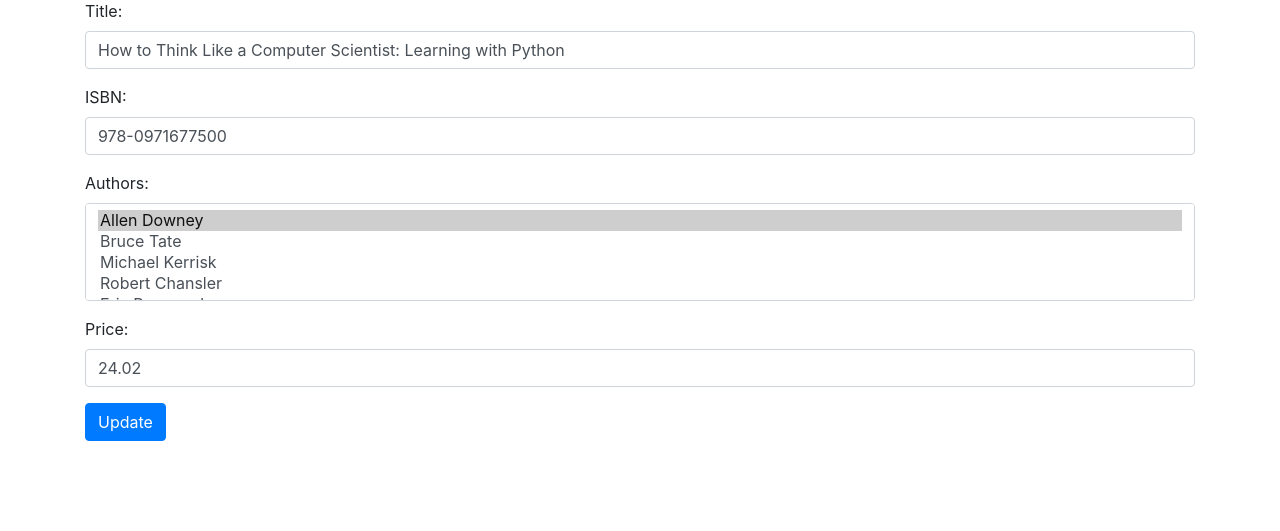
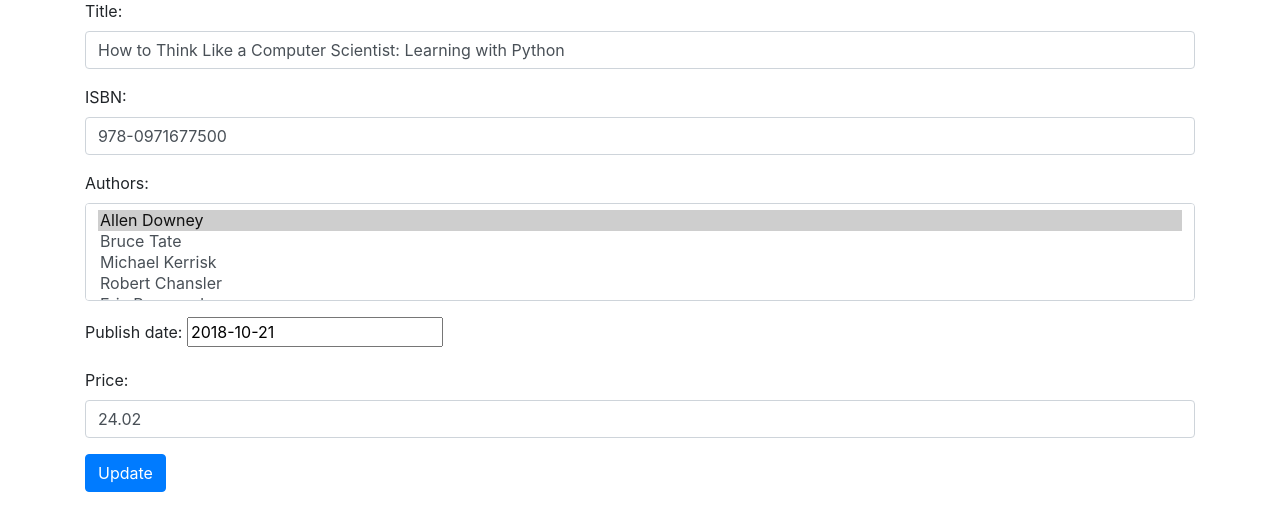
Before and after one commit to ykaidashov/book-store, a Django app: page /book/1/update in a window 1280 px wide. Shown: the part 177-708 px from the top of the page. Run offline with Django 3.2, Linux system fonts and the light colour scheme; data comes from the database, SQL or seed files in the repository; some libraries are stand-ins or nearby versions.

Commit message:
Add publish_date to Book model. Show datepicker on the edit page.

```diff
--- a/book/forms.py
+++ b/book/forms.py
@@ -1,12 +1,18 @@
 from django import forms
+from bootstrap_datepicker_plus import DatePickerInput
 
 from book.models import Book
 
 
 class BookForm(forms.ModelForm):
+    def __init__(self, *args, **kwargs):
+        super().__init__(*args, **kwargs)
+        if not self.instance.id:
+            del self.fields['publish_date']
+
     class Meta:
         model = Book
-        fields = ('title', 'isbn', 'authors', 'price')
+        fields = ('title', 'isbn', 'authors', 'publish_date', 'price')
 
         labels = {
             'isbn': 'ISBN'
@@ -16,5 +22,8 @@ class BookForm(forms.ModelForm):
             'title': forms.TextInput(attrs={'class': 'form-control'}),
             'isbn': forms.TextInput(attrs={'class': 'form-control'}),
             'authors': forms.SelectMultiple(attrs={'class': 'form-control'}),
+            'publish_date': DatePickerInput(options={
+                "format": "YYYY-MM-DD",
+            }),
             'price': forms.TextInput(attrs={'class': 'form-control'})
         }
--- a/book/models.py
+++ b/book/models.py
@@ -1,6 +1,7 @@
 from django.db import models
 from django.urls import reverse
 from django.core.exceptions import ValidationError
+from django.utils import timezone
 from stdnum import isbn, exceptions
 
 
@@ -27,8 +28,8 @@ class Author(models.Model):
 class Book(models.Model):
     title = models.CharField(max_length=200)
     isbn = models.CharField(max_length=14, validators=[isbn_validator])
-
     authors = models.ManyToManyField(Author, related_name='books')
+    publish_date = models.DateField(default=timezone.now)
     price = models.DecimalField(max_digits=10, decimal_places=2)
 
     def get_absolute_url(self):
--- a/book/templates/book/update.html
+++ b/book/templates/book/update.html
@@ -18,3 +18,11 @@
     <button type="submit" class="btn btn-primary">Update</button>
 </form>
 {% endblock %}
+
+{% block javascript %}
+{{ form.media.js }}
+{% endblock %}
+
+{% block css %}
+{{ form.media.css }}
+{% endblock %}
--- a/bookstore/settings.py
+++ b/bookstore/settings.py
@@ -36,7 +36,10 @@ INSTALLED_APPS = [
     'django.contrib.messages',
     'django.contrib.staticfiles',
 
-    'book'
+    'book',
+
+    # Extensions
+    'bootstrap_datepicker_plus',
 ]
 
 MIDDLEWARE = [
--- a/requirements.txt
+++ b/requirements.txt
@@ -1,2 +1,3 @@
 Django==2.1.2
 python-stdnum==1.10
+django-bootstrap-datepicker-plus==3.0.5
--- a/templates/layouts/main.html
+++ b/templates/layouts/main.html
@@ -7,6 +7,7 @@
     <meta name="viewport" content="width=device-width, initial-scale=1, shrink-to-fit=no">
 
     <link rel="stylesheet" href="{% static 'bootstrap/css/bootstrap.min.css' %}">
+    {% block css %}{% endblock %}
 
     <title>{% block title %} Books {% endblock title %}</title>
 </head>
@@ -40,5 +41,6 @@
 </div>
 <script src="{% static 'js/jquery-3.3.1.slim.min.js' %}"></script>
 <script src="{% static 'bootstrap/js/bootstrap.min.js' %}"></script>
+{% block javascript %}{% endblock %}
 </body>
 </html>
```
Also changed, not shown: book/migrations/0002_auto_20181021_1144.py (added).
